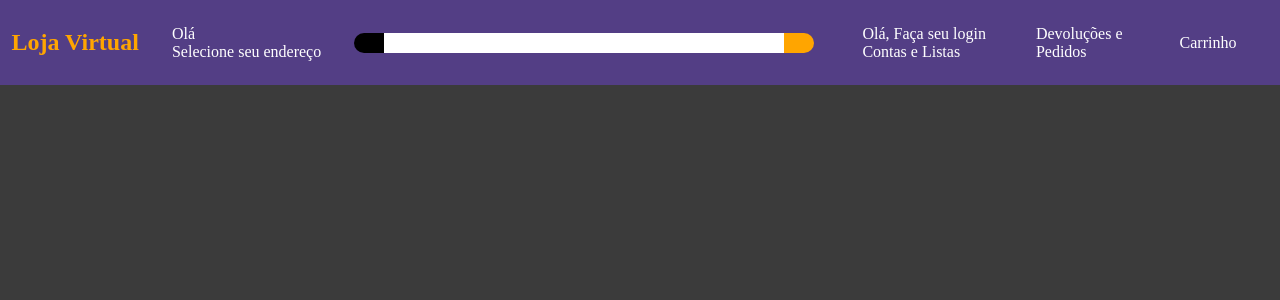
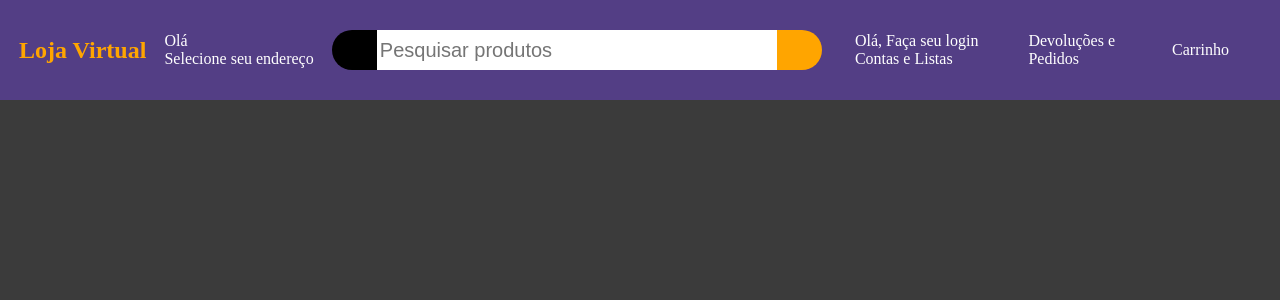
Before and after one commit to RamonBosi/Projetos-React, a React (Create React App) app in the folder projetos/: page / in a window 1280 px wide. Shown: the top 300 px of the page. Built offline with nearby package versions, Linux system fonts and the light colour scheme.

Commit message:
Update Menu

```diff
--- a/projetos/src/components/Menu/index.js
+++ b/projetos/src/components/Menu/index.js
@@ -12,7 +12,7 @@ export default function MenuPrincipal(){
             </Endereco>
             <Pesquisar>
                 <div></div>
-                <input type = 'text'/>
+                <input type = 'text' placeholder = 'Pesquisar produtos'/>
                 <div></div>
             </Pesquisar>
             <InformacaoDaConta>
--- a/projetos/src/components/Menu/styles.js
+++ b/projetos/src/components/Menu/styles.js
@@ -1,13 +1,12 @@
 import styled from 'styled-components'
-
-const edgeThickness = 2
 
 export const Menu = styled.header`
     display: flex;
     justify-content: space-around;
     align-items: center;
     background-color: #533E85;
-    height: 85px;
+    height: 100px;
+    padding: 15px;
 `
 
 export const Logo = styled.div`
@@ -21,26 +20,27 @@ export const Endereco = styled.a`
     flex-direction: column;
     padding: 8px;
     border-radius: 10px;
-    border: ${edgeThickness}px solid rgba(255, 255, 255, 0);
+    border: 2px solid rgba(255, 255, 255, 0);
 
     :hover{
-        border: ${edgeThickness}px solid rgba(255, 255, 255, 100);
+        border: 2px solid rgba(255, 255, 255, 100);
     }
 `
 
 export const Pesquisar = styled.div`
     display:flex;
-    height: 20px;
+    height: 40px;
 
     > input{
+        font-size: 20px;
         width: 400px;
         outline: none;
         border: none;
-        padding: 0 0 0 2px;
+        padding: 0 0 0 3px;
     }
 
     > div{
-        width: 30px;
+        width: 45px;
     }
 
     > div:nth-of-type(1){
@@ -58,16 +58,15 @@ export const InformacaoDaConta = styled.div`
     display: flex;
     justify-content: space-around;
     align-items: center;
-    list-style-type: none;
 
    > a{
         border-radius: 10px;
         margin: 0 15px;
         padding: 8px;
-        border: ${edgeThickness}px solid rgba(255, 255, 255, 0);
+        border: 2px solid rgba(255, 255, 255, 0);
 
        :hover{
-            border: ${edgeThickness}px solid rgba(255, 255, 255, 100);
+            border: 2px solid rgba(255, 255, 255, 100);
         }
 
        :nth-of-type(3){
```
